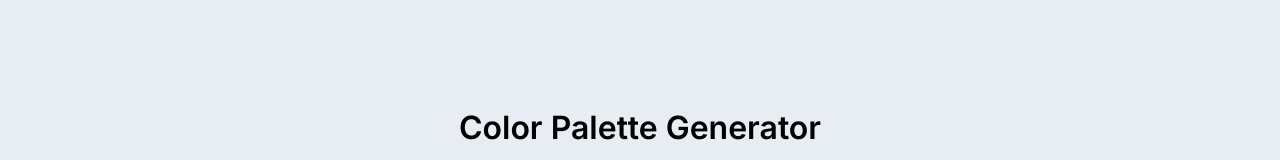
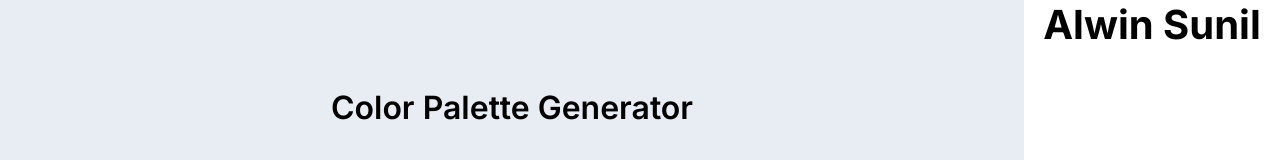
Before and after one commit to Lukbeck/color-palette-api, a React (Create React App) app: page / in a window 1280 px wide. Shown: the top 160 px of the page. Built offline with nearby package versions, Linux system fonts and the light colour scheme; no server answers.

Commit message:
Optimised CSS.

```diff
--- a/public/index.html
+++ b/public/index.html
@@ -11,7 +11,7 @@
     />
     <link rel="apple-touch-icon" href="%PUBLIC_URL%/logo192.png" />
     <link rel="manifest" href="%PUBLIC_URL%/manifest.json" />
-    <title>React App</title>
+    <title>Color Palette Generator | Alwin Sunil</title>
   </head>
   <body>
     <noscript>You need to enable JavaScript to run this app.</noscript>
--- a/src/App.js
+++ b/src/App.js
@@ -63,7 +63,6 @@ function App() {
     })
       .then((res) => {
         setcolors(res.data.result);
-        console.log(res.data.result);
       })
       .catch((err) => {
         console.log(err);
@@ -73,6 +72,7 @@ function App() {
   return (
     <div className="app">
       <BannerContext.Provider value={[setBannerType]}>
+        <div className="home">
           <div className="header">
             <h2>Color Palette Generator</h2>
           </div>
@@ -106,7 +106,10 @@ function App() {
               }
             </>
           )}
-
+        </div>
+        <div className="profile">
+          <h1>Alwin Sunil</h1>
+        </div>
       </BannerContext.Provider>
     </div>
   );
--- a/src/App.scss
+++ b/src/App.scss
@@ -1,13 +1,29 @@
 .app {
   background-color: var(--bg);
-  display: grid;
+  display: flex;
+  flex-direction: row;
   place-items: center;
   width: 100vw;
   height: 100vh;
 }
 
-.header {
-  margin-top: auto;
+.home {
+  background-color: var(--bg);
+  display: flex;
+  flex-direction: column;
+  justify-content: space-evenly;
+  place-items: center;
+  width: 100vw;
+  height: 100vh;
+}
+
+.profile {
+  background-color: var(--white);
+  width: 25%;
+  height: 100vh;
+  display: flex;
+  flex-direction: column;
+  place-items: center;
 }
 
 .action {
@@ -44,7 +60,6 @@
   background-color: var(--white);
   padding: 0.2rem 1.5rem;
   border-radius: 2rem;
-  margin-bottom: auto;
 
   & p {
     font-size: 0.9rem;
--- a/src/Components/ColorCard/ColorCard.js
+++ b/src/Components/ColorCard/ColorCard.js
@@ -8,7 +8,7 @@ function ColorCard(props) {
     const [hoverState, setHoverState] = useState(false);
 
     return (
-        <div className="color__card" key={props.value}
+        <div className="color__card"
             onClick={() => {
                 clipboard.writeText(`rgb(${props.value})`).then(
                     () => { setBannerType('succ'); },
--- a/src/Components/Palette/Palette.js
+++ b/src/Components/Palette/Palette.js
@@ -7,7 +7,7 @@ function Palette(props) {
       {props.value ? (
         <>
           {props.value.map((color) => (
-            <ColorCard value={color} />
+            <ColorCard value={color} key={color} />
           ))}
         </>
       ) : (
```
Lines whose indentation alone changed are shown as unchanged.
